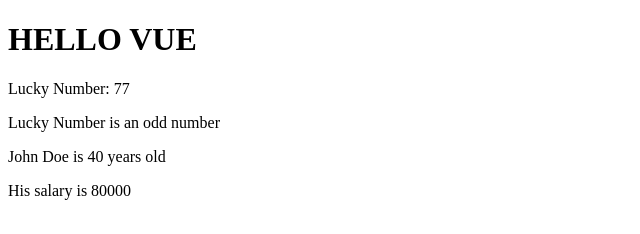
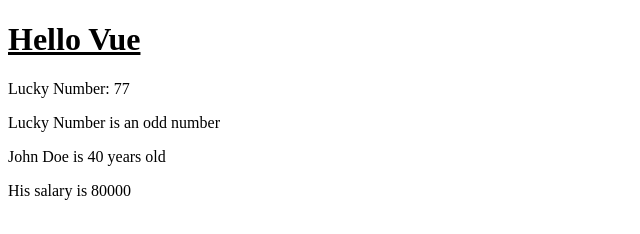
Before and after one commit to thangtnguyen/VuejsDotNetCore, a plain HTML site: page 1 Vue Fundamentals/index.html in a window 1280 px wide. Shown: the whole page, without its empty margins (0-640 px from the left). Drawn offline with nearby package versions, Linux system fonts and the light colour scheme.

Commit message:
Updated code to use v-html

```diff
--- a/1 Vue Fundamentals/index.html
+++ b/1 Vue Fundamentals/index.html
@@ -5,7 +5,7 @@
     </head>
     <body>
         <div id="app">
-            <h1>{{getMessage()}}</h1>
+            <span v-html="getMessage()"></span>
             <p>Lucky Number: {{luckyNumber}}</p>
             <p>Lucky Number is an {{luckyNumber%2 == 0 ? "even number" : "odd number"}}</p>
             <p>{{updateLuckyNumber()}}</p>
@@ -35,8 +35,9 @@
                     }, 2000);
                 }
 
+
                 function getMessage() {
-                    return message.toUpperCase();
+                    return `<h1><u>${message}</u></h1>`;
                 }
 
                 return {
```
